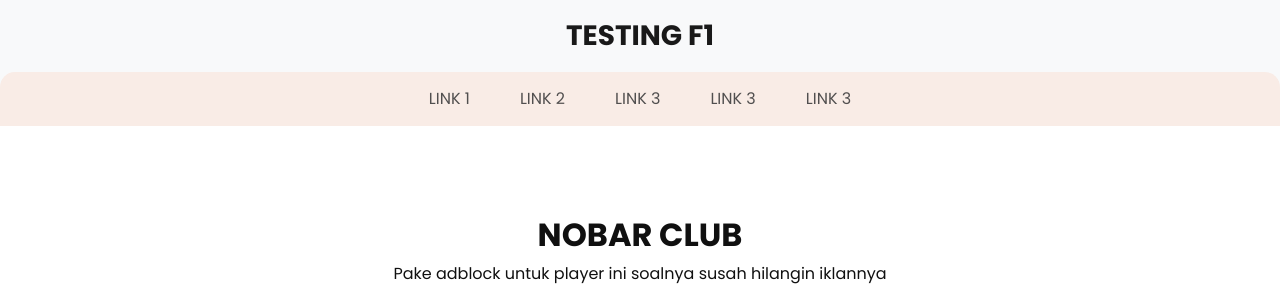
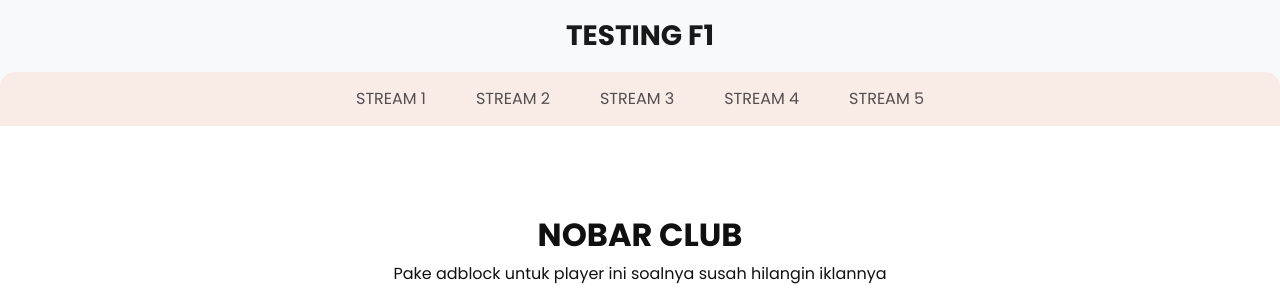
Before and after one commit to BhaskaraPramudya/ftktanpagedung, a plain HTML site: page index.html in a window 1280 px wide. Shown: the top 300 px of the page. Drawn offline with nearby package versions, Linux system fonts and the light colour scheme.

Commit message:
gita commit

```diff
--- a/index.html
+++ b/index.html
@@ -49,19 +49,19 @@
           <div class="collapse navbar-collapse" id="navbarSupportedContent">
             <ul class="navbar-nav">
               <li class="nav-item">
-                  <a class="nav-link" href="index.html">Link 1</a>
+                  <a class="nav-link" href="index.html">Stream 1</a>
               </li>
               <li class="nav-item">
-                  <a class="nav-link" href="link2.html">Link 2</a>
+                  <a class="nav-link" href="link2.html">Stream 2</a>
               </li>
               <li class="nav-item">
-                <a class="nav-link" href="link3.html">Link 3</a>
+                <a class="nav-link" href="link3.html">Stream 3</a>
             </li>
               <li class="nav-item">
-                <a class="nav-link" href="link4.html">Link 3</a>
+                <a class="nav-link" href="link4.html">Stream 4</a>
             </li>
               <li class="nav-item">
-                <a class="nav-link" href="link5.html">Link 3</a>
+                <a class="nav-link" href="link5.html">Stream 5</a>
               </li>
           </ul>
           </div>
```
Also changed, not shown: link2.html (+5 -5 lines), link3.html (+5 -5 lines), link4.html (+5 -5 lines), link5.html (+5 -5 lines).
